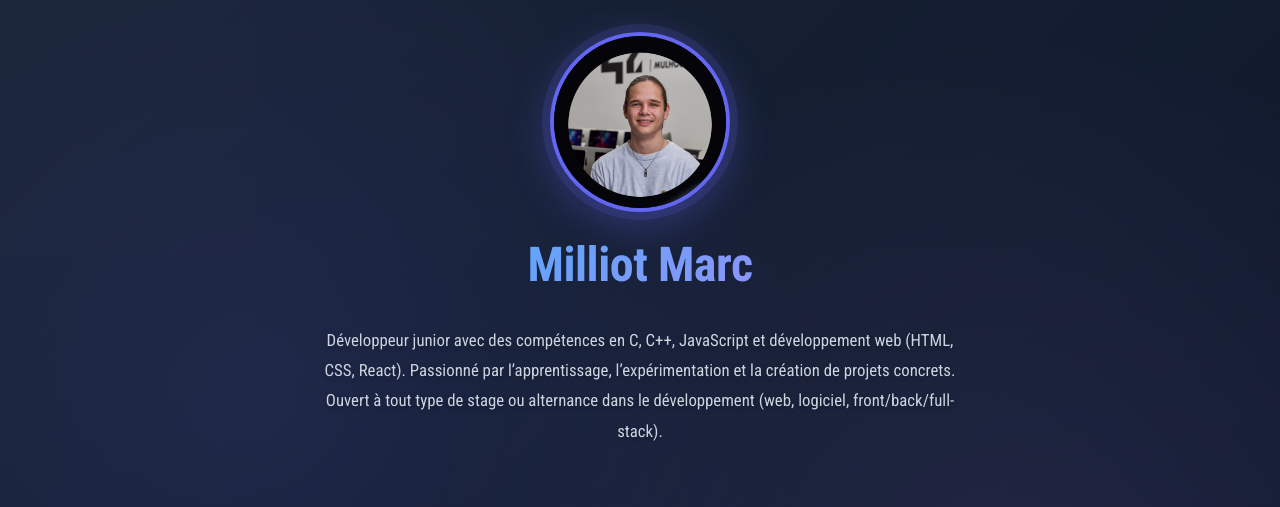
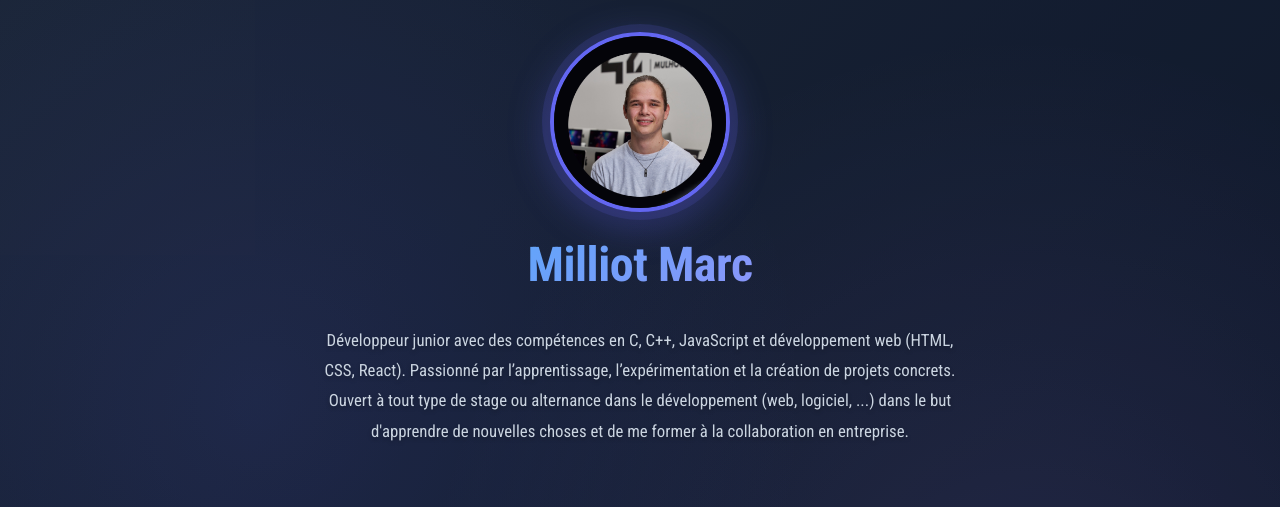
Before and after one commit to NaYruk/WebSite-Portfolio, a website built with Vite: page index.html in a window 1280 px wide. Shown: the top 507 px of the page. Built offline with nearby package versions, Linux system fonts and the light colour scheme.

Commit message:
FIX: Changement du <p> de presentation

```diff
--- a/index.html
+++ b/index.html
@@ -16,7 +16,7 @@
          développement web (HTML, CSS, React). Passionné par l’apprentissage,
          l’expérimentation et la création de projets concrets.
          Ouvert à tout type de stage ou alternance dans le développement
-         (web, logiciel, front/back/full-stack).</p>
+         (web, logiciel, ...) dans le but d'apprendre de nouvelles choses et de me former à la collaboration en entreprise.</p>
     </header>
     <div class="Socials">
       <h2>Contacts</h2>
```
